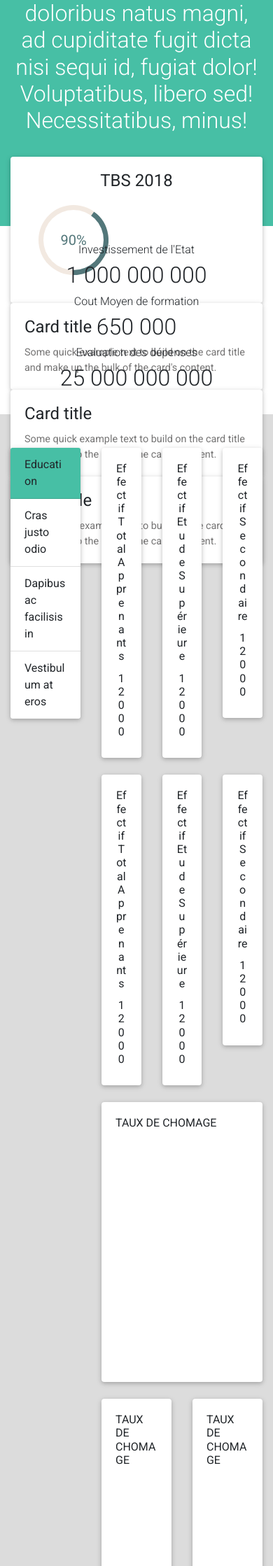
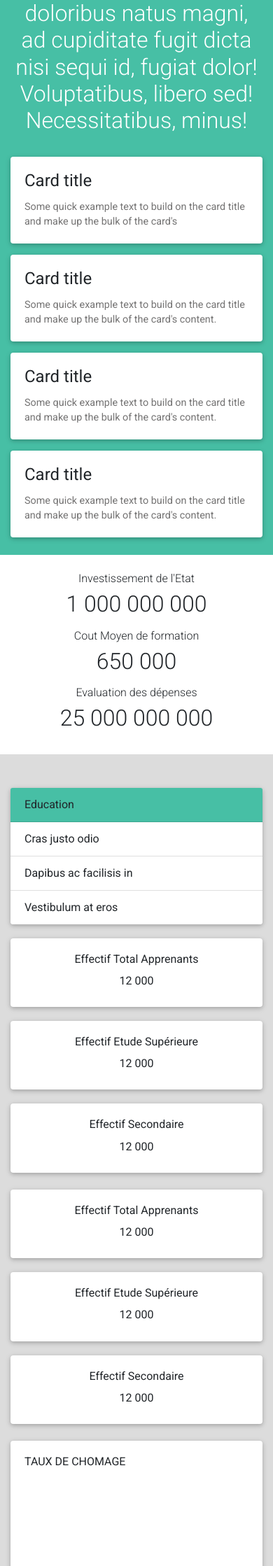
Before and after one commit to jippy96/marketintel, a Django app: page / in a window 390 px wide. Shown: the part 363-2601 px from the top of the page at 70% size. Run offline with Django 3.2, Linux system fonts and the light colour scheme; some libraries are stand-ins or nearby versions.

Commit message:
responsive design done !

```diff
--- a/static/css/style.css
+++ b/static/css/style.css
@@ -19,3 +19,16 @@ h2.titre{
 
     background-color: gainsboro;
 }
+
+
+@media only screen and (max-width: 600px) {
+    .custom{
+        background-color: rgba(25, 175, 142, 0.795);
+        margin-top: -120px;
+        height: 1220px;
+    }
+
+    .effectif{
+        margin-top: 20px;
+    }
+  }
--- a/templates/pages/home.html
+++ b/templates/pages/home.html
@@ -13,7 +13,6 @@
 	</div>
 
 	<div class="custom">
-
 		<div class="container">
 			<div class="row  mb-5">
 				<div class="col-12">
@@ -29,38 +28,37 @@
 
 			<div class="row">
 				<div
-					class="col-lg-3 col-md-3 col-sm-6">
+					class="col-lg-3 col-md-3 col-sm-6 mb-3">
 					<!-- Card -->
 					<div
 						class="card">
 						<!-- Card content -->
 						<div
 							class="card-body">
+							<!-- <div class="row mt-4 mb-4">
+																																<div class="col-lg-4 col-md-4 col-sm-12">
+																																	<h6 class="text-center">Investissement de l'Etat</h6>
+																																	<h2 class="text-center">1 000 000 000</h2>
+																																</div>
+																																<div class="col-lg-4 col-md-4 col-sm-12">
+																																	<h6 class="text-center">Cout Moyen de formation</h6>
+																																	<h2 class="text-center">650 000</h2>
+																																</div>
+																																<div class="col-lg-4 col-md-4 col-sm-12">
+																																	<h6 class="text-center">Evaluation des dépenses</h6>
+																																	<h2 class="text-center">25 000 000 000</h2>
+																																</div>
+																															</div> -->
+							<h4 class="card-title">Card title</h4>
 
-							<!-- Title -->
-							<h4 class="card-title text-center">TBS 2018</h4>
-							<!-- Text -->
-							<div class="progress-circle p60">
-
-								<span>90%</span>
-
-								<div class="left-half-clipper">
-
-									<div class="first100-bar"></div>
-
-									<div class="value-bar">60</div>
-
-								</div>
-
-							</div>
-
+							<p class="card-text">Some quick example text to build on the card title and make up the bulk of the card's</p>
 						</div>
 
 					</div>
 					<!-- Card -->
 				</div>
 				<div
-					class="col-lg-3 col-md-3 col-sm-6">
+					class="col-lg-3 col-md-3 col-sm-6 mb-3">
 					<!-- Card -->
 					<div
 						class="card">
@@ -79,7 +77,7 @@
 					<!-- Card -->
 				</div>
 				<div
-					class="col-lg-3 col-md-3 col-sm-6">
+					class="col-lg-3 col-md-3 col-sm-6 mb-3">
 					<!-- Card -->
 					<div
 						class="card">
@@ -98,7 +96,7 @@
 					<!-- Card -->
 				</div>
 				<div
-					class="col-lg-3 col-md-3 col-sm-6">
+					class="col-lg-3 col-md-3 col-sm-6 mb-3">
 					<!-- Card -->
 					<div
 						class="card">
@@ -122,11 +120,11 @@
 
 	<div class="container">
 		<div class="row mt-4 mb-4">
-			<div class="col-lg-4 col-md-4 col-sm-12">
+			<div class="col-lg-4 col-md-4 col-sm-12 mb-2">
 				<h6 class="text-center">Investissement de l'Etat</h6>
 				<h2 class="text-center">1 000 000 000</h2>
 			</div>
-			<div class="col-lg-4 col-md-4 col-sm-12">
+			<div class="col-lg-4 col-md-4 col-sm-12 mb-2">
 				<h6 class="text-center">Cout Moyen de formation</h6>
 				<h2 class="text-center">650 000</h2>
 			</div>
@@ -137,9 +135,10 @@
 		</div>
 	</div>
 
+
 	<div class="container-fluid fluid">
 		<div class="row pt-5 mb-4">
-			<div class="col-4">
+			<div class="col-lg-4 col-md-4 col-sm-12">
 				<div class="card">
 					<div class="card-header" style="background-color: rgba(25, 175, 142, 0.795);">
 						Education
@@ -153,7 +152,7 @@
 			</div>
 			<div class="col 8">
 				<div class="row">
-					<div class="col-4">
+					<div class="col-lg-4 col-md-4 col-sm-6 effectif">
 						<div class="card">
 							<div class="card-body">
 								<h6 class="card-title text-center">Effectif Total Apprenants</h6>
@@ -161,7 +160,7 @@
 							</div>
 						</div>
 					</div>
-					<div class="col-4">
+					<div class="col-lg-4 col-md-4 col-sm-6 effectif">
 						<div class="card">
 							<div class="card-body">
 								<h6 class="card-title text-center">Effectif Etude Supérieure</h6>
@@ -170,7 +169,7 @@
 							</div>
 						</div>
 					</div>
-					<div class="col-4">
+					<div class="col-lg-4 col-md-4 col-sm-6 effectif">
 						<div class="card">
 							<div class="card-body">
 								<h6 class="card-title text-center">Effectif Secondaire</h6>
@@ -181,7 +180,7 @@
 					</div>
 				</div>
 				<div class="row mt-4">
-					<div class="col-4">
+					<div class="col-lg-4 col-md-4 col-sm-6">
 						<div class="card">
 							<div class="card-body">
 								<h6 class="card-title text-center">Effectif Total Apprenants</h6>
@@ -190,7 +189,7 @@
 							</div>
 						</div>
 					</div>
-					<div class="col-4">
+					<div class="col-lg-4 col-md-4 col-sm-6 effectif">
 						<div class="card">
 							<div class="card-body">
 								<h6 class="card-title text-center">Effectif Etude Supérieure</h6>
@@ -199,7 +198,7 @@
 							</div>
 						</div>
 					</div>
-					<div class="col-4">
+					<div class="col-lg-4 col-md-4 col-sm-6 effectif">
 						<div class="card">
 							<div class="card-body">
 								<h6 class="card-title text-center">Effectif Secondaire</h6>
@@ -224,18 +223,18 @@
 			</div>
 		</div>
 
-		<div class="row mt-2 mb-2">
-			<div class="col-4"></div>
-			<div class="col-8">
+		<div class="row mt-2 mb-2 pb-5">
+			<div class="col-lg-4 col-md-4 col-sm-0"></div>
+			<div class="col-lg-8 col-md-8 col-sm-12">
 				<div class="row">
-					<div class="col-6">
+					<div class="col-lg-6 col-md-12 col-sm-12">
 						<div class="card" style="height: 400px;">
 							<div class="card-body">
 								<h6 class="card-title text-start">TAUX DE CHOMAGE</h6>
 							</div>
 						</div>
 					</div>
-					<div class="col-6">
+					<div class="col-lg-6 col-md-12 col-sm-12 effectif">
 						<div class="card" style="height: 400px;">
 							<div class="card-body">
 								<h6 class="card-title text-start">TAUX DE CHOMAGE</h6>
```
Lines whose indentation alone changed are shown as unchanged.
